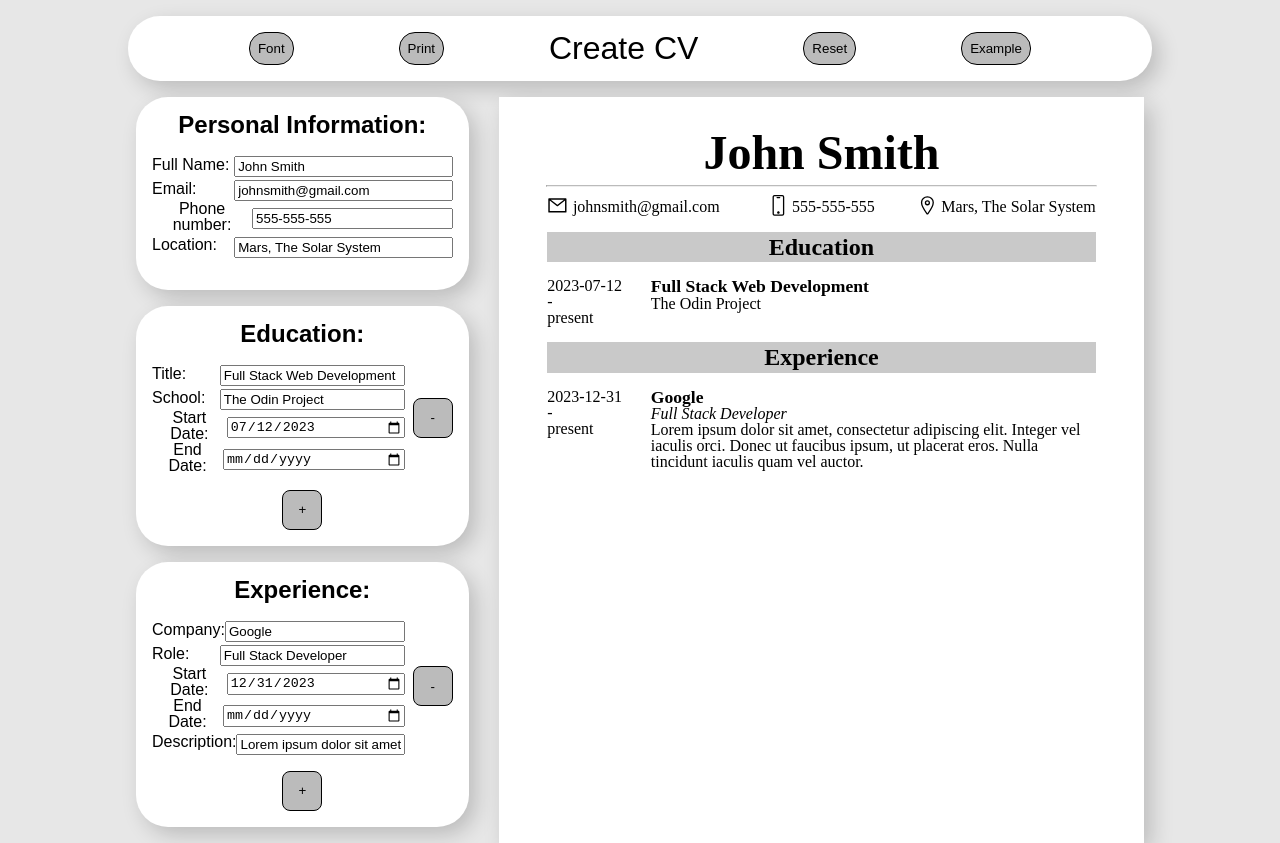
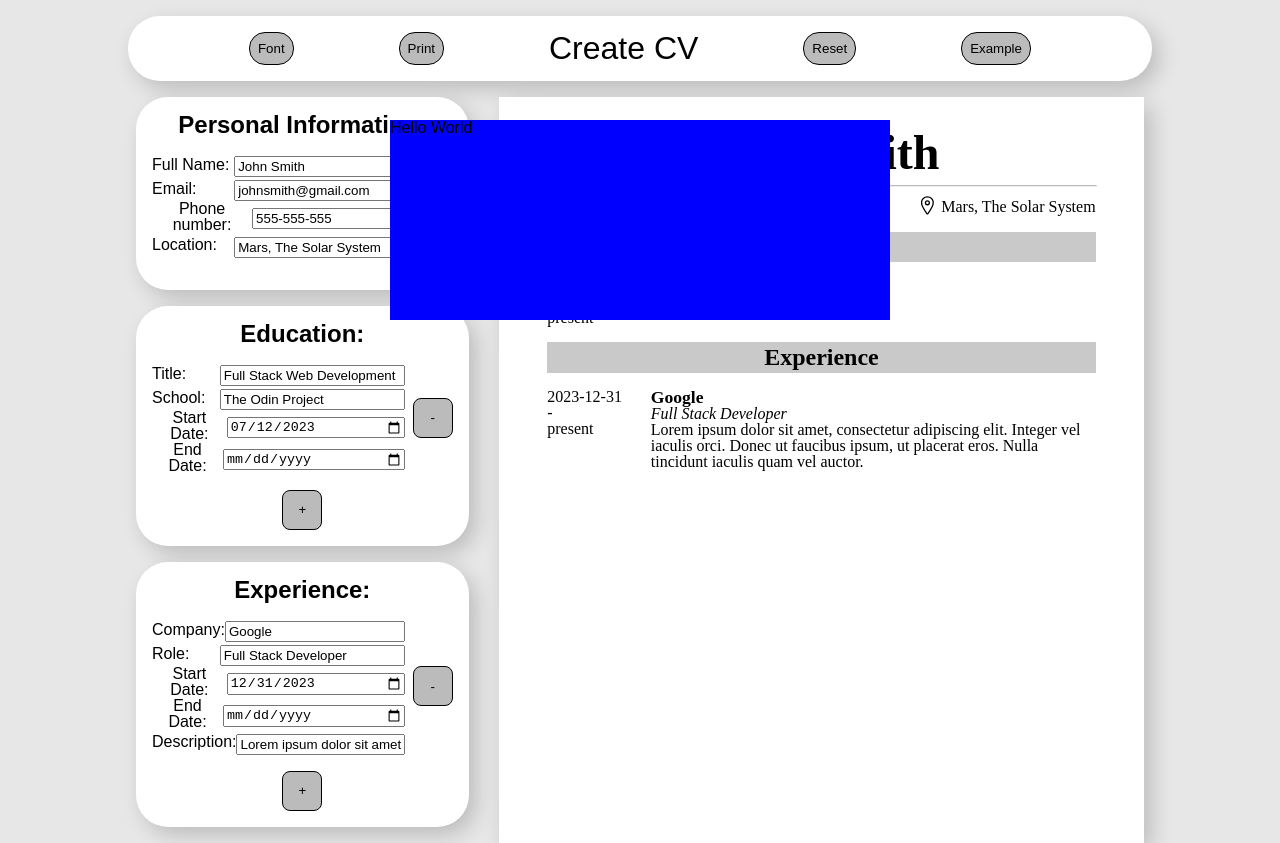
Before and after one commit to keepflowing/cv-app, a React (Vite) app: page / in a window 1280 px wide. Both pictures are taken after a click on the button "Font". Built offline with nearby package versions, Linux system fonts and the light colour scheme.

Commit message:
WIP, dropdown

```diff
--- a/src/components/TopBar.jsx
+++ b/src/components/TopBar.jsx
@@ -1,7 +1,25 @@
+import { useState } from "react";
+
+const changeFont = () => {
+  const r = document.querySelector(':root');
+  r.style.setProperty('--cv-font', 'Arial');
+}
+
+function DropDown() {
+  return (
+    <div className="dropDown">
+      <p>Hello World</p>
+    </div>
+  )
+}
+
 export default function TopBar({onReset, onExample}) {
+  const [open, setOpen] = useState(false)
+
   return (
     <nav id='topBar'>
-      <button>Font</button>
+      <button onClick={() => setOpen(!open)}>Font</button>
+      {open && <DropDown/>}
       <button onClick={window.print}>Print</button>
       <h1>Create CV</h1>
       <button onClick={onReset}>Reset</button>
--- a/src/styles/main.css
+++ b/src/styles/main.css
@@ -1,5 +1,9 @@
 html {
   background-color: rgb(231, 231, 231);
+}
+
+:root {
+  --cv-font: "Times New Roman", Times, serif;
 }
 
 #root {
@@ -20,6 +24,14 @@ html {
 
 }
 
+.dropDown {
+  position: absolute;
+  background-color: blue;
+  top: 15%;
+  width: 500px;
+  height: 200px;
+}
+
 #container {
   display: flex;
   justify-content: space-between;
@@ -33,6 +45,7 @@ html {
   -webkit-box-shadow: 7px 8px 22px -1px rgba(0,0,0,0.2);
   -moz-box-shadow: 7px 8px 22px -1px rgba(0,0,0,0.2);
   color: black;
+  font-family: var(--cv-font);
   width: 64%;
 }
 
```
